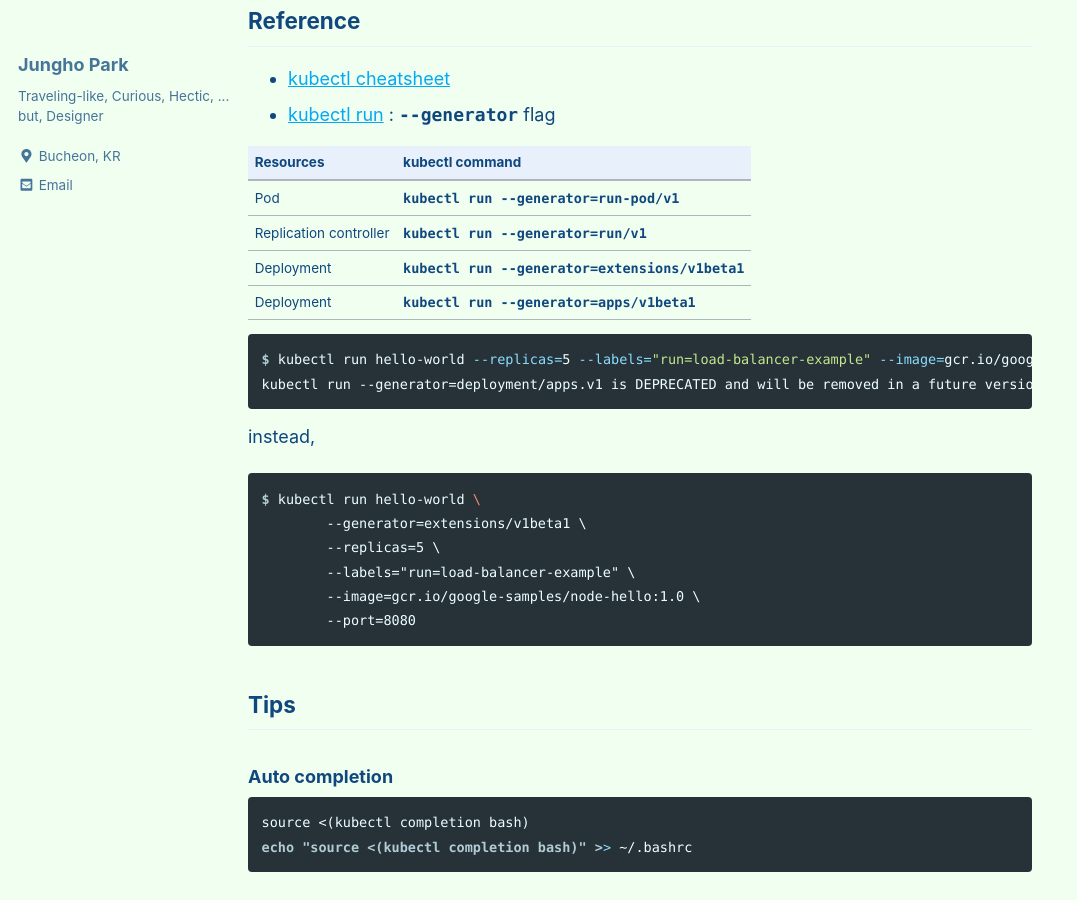
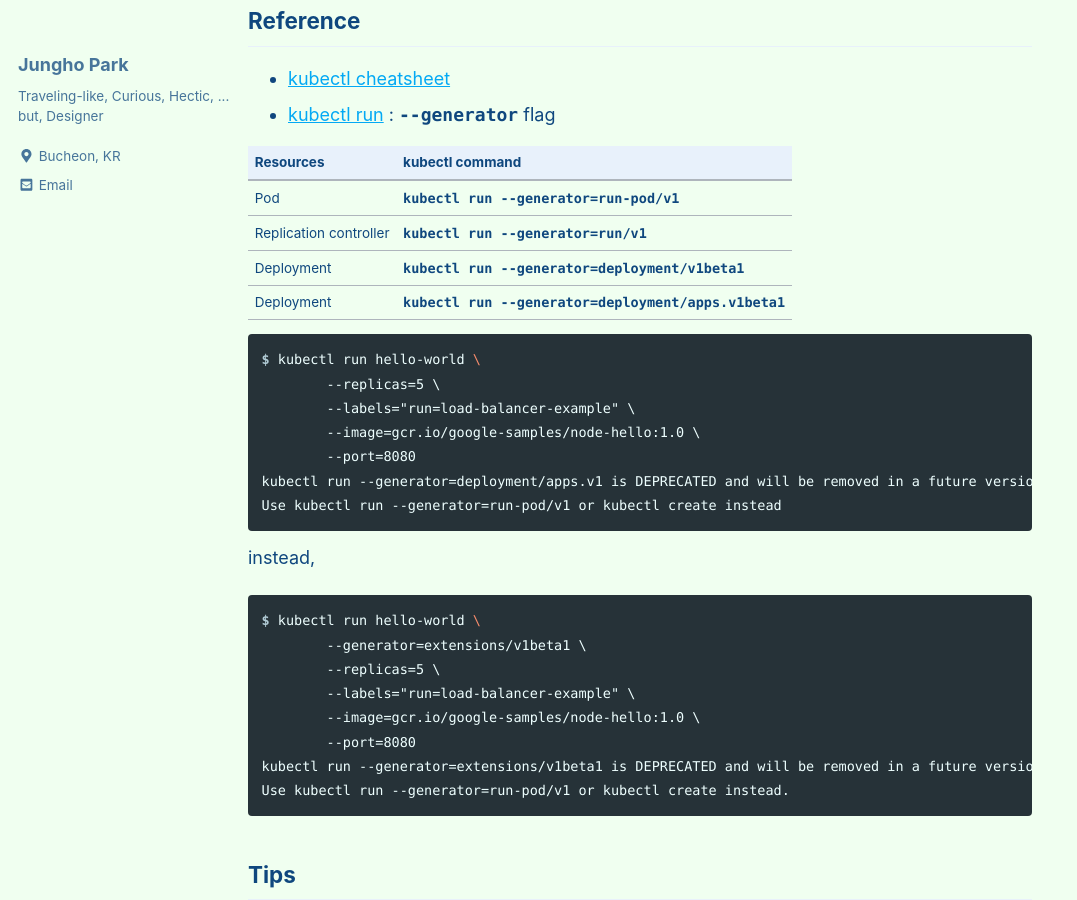
Before and after one commit to unipark00/tekrepo, a Jekyll site: the page built from _posts/2019-04-23-build-service.md, in a window 1280 px wide and 900 px high, scrolled down 256 px. Shown: the whole window, without its empty margins (0-1077 px from the left). Built offline with Jekyll 4.4.1, drawn with Linux system fonts in a browser that asks for light colours; cached includes are drawn as plain includes.

Commit message:
Update 2019-04-23-build-service.md

````diff
--- a/_posts/2019-04-23-build-service.md
+++ b/_posts/2019-04-23-build-service.md
@@ -18,12 +18,17 @@ This post is about exposing your app publicly.
 |:--------|:--------------|
 |Pod|**`kubectl run --generator=run-pod/v1`**|
 |Replication controller|**`kubectl run --generator=run/v1`**|
-|Deployment|**`kubectl run --generator=extensions/v1beta1`**|
-|Deployment|**`kubectl run --generator=apps/v1beta1`**|
+|Deployment|**`kubectl run --generator=deployment/v1beta1`**|
+|Deployment|**`kubectl run --generator=deployment/apps.v1beta1`**|
 
 ```console
-$ kubectl run hello-world --replicas=5 --labels="run=load-balancer-example" --image=gcr.io/google-samples/node-hello:1.0 --port=8080
-kubectl run --generator=deployment/apps.v1 is DEPRECATED and will be removed in a future version. Use kubectl run --generator=run-pod/v1 or kubectl create instead
+$ kubectl run hello-world \
+        --replicas=5 \
+        --labels="run=load-balancer-example" \
+        --image=gcr.io/google-samples/node-hello:1.0 \
+        --port=8080
+kubectl run --generator=deployment/apps.v1 is DEPRECATED and will be removed in a future version.
+Use kubectl run --generator=run-pod/v1 or kubectl create instead
 ```
 instead,
 ```console
@@ -33,6 +38,8 @@ $ kubectl run hello-world \
         --labels="run=load-balancer-example" \
         --image=gcr.io/google-samples/node-hello:1.0 \
         --port=8080
+kubectl run --generator=extensions/v1beta1 is DEPRECATED and will be removed in a future version.
+Use kubectl run --generator=run-pod/v1 or kubectl create instead.
 ```
 ## Tips
 ### Auto completion
````
